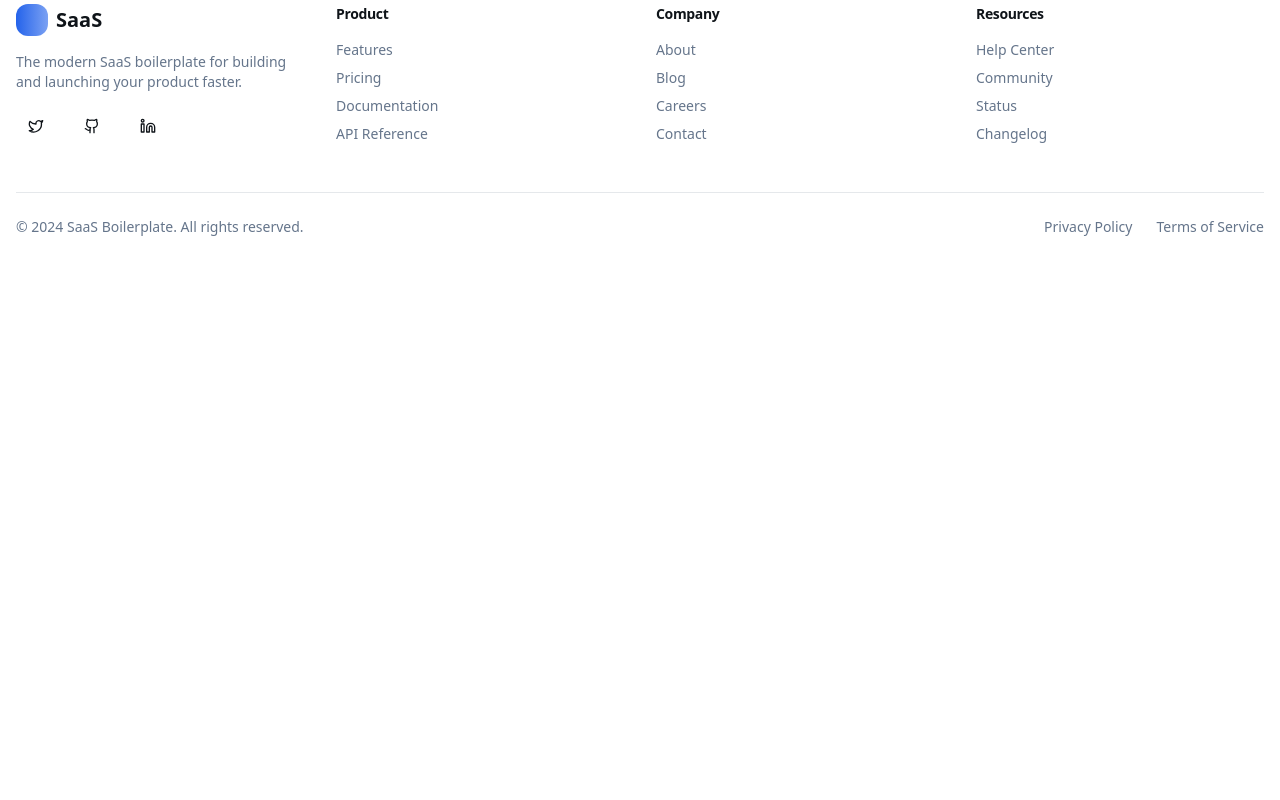
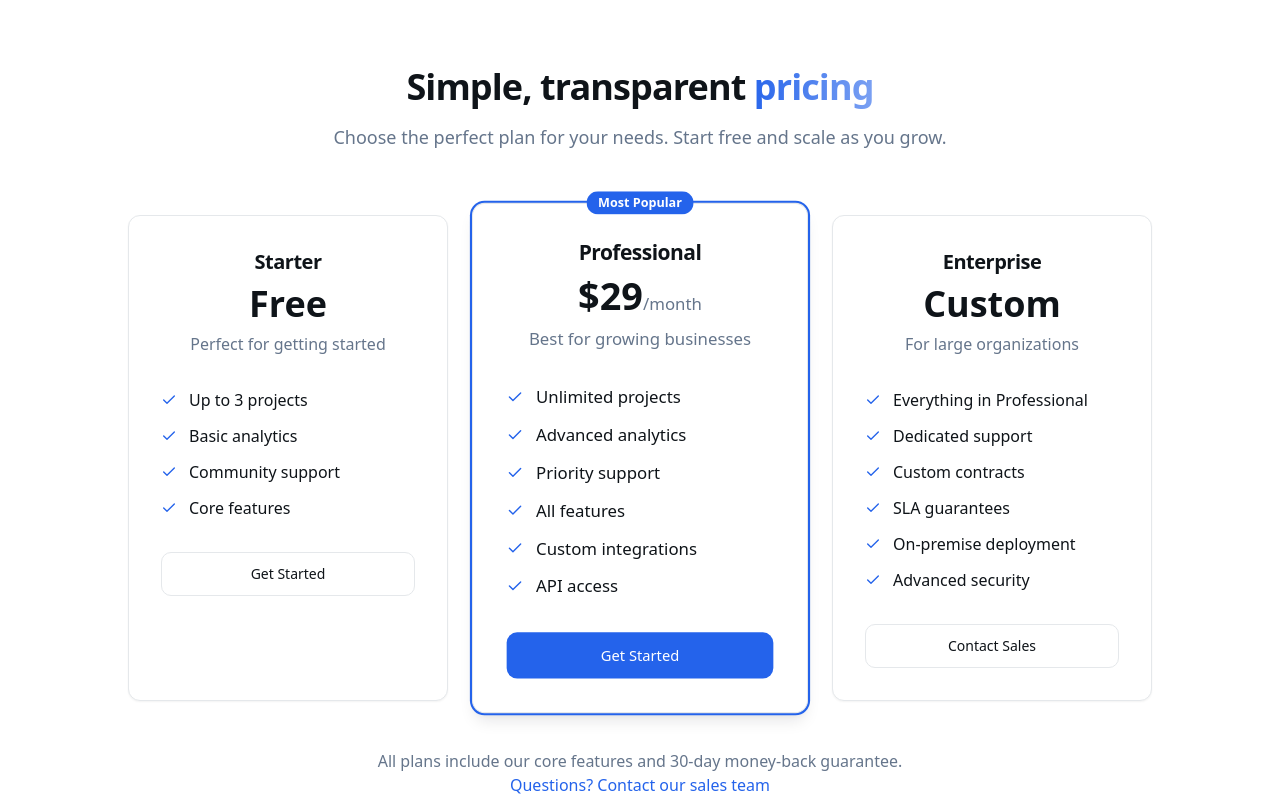
Before and after one commit to Will12312/notion-render-v0-kit, a React (Vite) app: page / in a window 1280 px wide. Shown: the part 1760-2560 px from the top of the page. Before the commit the page ends 2021 px from the top, so only its background shows below. Built offline with nearby package versions, Linux system fonts and the light colour scheme.

Commit message:
Add pricing section
Add the pricing section to the homepage.

```diff
--- a/src/components/ui/pricing-section.tsx
+++ b/src/components/ui/pricing-section.tsx
@@ -1,34 +1,33 @@
 import { Button } from "@/components/ui/button";
-import { Check, Star } from "lucide-react";
+import { Card } from "@/components/ui/card";
+import { Badge } from "@/components/ui/badge";
+import { Check } from "lucide-react";
 
 const PricingSection = () => {
   const plans = [
     {
       name: "Starter",
-      price: "$29",
-      period: "/month",
+      price: "Free",
       description: "Perfect for getting started",
       features: [
-        "Up to 1,000 users",
+        "Up to 3 projects",
         "Basic analytics",
-        "Email support",
-        "Standard integrations",
-        "Mobile app access"
+        "Community support",
+        "Core features"
       ],
       popular: false
     },
     {
       name: "Professional",
-      price: "$99",
+      price: "$29",
       period: "/month",
-      description: "For growing businesses",
+      description: "Best for growing businesses",
       features: [
-        "Up to 10,000 users",
+        "Unlimited projects",
         "Advanced analytics",
         "Priority support",
+        "All features",
         "Custom integrations",
-        "Advanced security",
-        "Team collaboration",
         "API access"
       ],
       popular: true
@@ -36,67 +35,58 @@ const PricingSection = () => {
     {
       name: "Enterprise",
       price: "Custom",
-      period: "",
       description: "For large organizations",
       features: [
-        "Unlimited users",
-        "Custom analytics",
-        "24/7 phone support",
-        "Custom development",
-        "SOC 2 compliance",
-        "Dedicated success manager",
-        "On-premise deployment"
+        "Everything in Professional",
+        "Dedicated support",
+        "Custom contracts",
+        "SLA guarantees",
+        "On-premise deployment",
+        "Advanced security"
       ],
       popular: false
     }
   ];
 
   return (
-    <section id="pricing" className="py-20 md:py-28 bg-gradient-subtle">
-      <div className="container-modern">
+    <section id="pricing" className="py-20 md:py-28">
+      <div className="container mx-auto px-4">
         {/* Section header */}
         <div className="mx-auto max-w-2xl text-center mb-16">
           <h2 className="text-balance mb-4 text-3xl font-semibold tracking-tight text-foreground md:text-4xl">
             Simple, transparent
-            <span className="gradient-text"> pricing</span>
+            <span className="bg-gradient-to-r from-primary to-primary/60 bg-clip-text text-transparent"> pricing</span>
           </h2>
           <p className="text-balance text-lg text-muted-foreground">
             Choose the perfect plan for your needs.
-            Upgrade or downgrade at any time.
+            Start free and scale as you grow.
           </p>
         </div>
 
         {/* Pricing cards */}
-        <div className="grid gap-8 lg:grid-cols-3">
-          {plans.map((plan) => (
-            <div
-              key={plan.name}
-              className={`card-modern p-8 relative ${
-                plan.popular ? "ring-2 ring-primary scale-105" : ""
-              }`}
-            >
-              {/* Popular badge */}
+        <div className="grid gap-8 md:grid-cols-2 lg:grid-cols-3 max-w-5xl mx-auto">
+          {plans.map((plan, index) => (
+            <Card key={plan.name} className={`relative p-8 ${plan.popular ? 'ring-2 ring-primary shadow-lg scale-105' : ''}`}>
               {plan.popular && (
-                <div className="absolute -top-4 left-1/2 -translate-x-1/2">
-                  <div className="inline-flex items-center rounded-full bg-primary px-3 py-1 text-sm font-medium text-primary-foreground">
-                    <Star className="mr-1 h-3 w-3 fill-current" />
-                    Most Popular
-                  </div>
-                </div>
+                <Badge className="absolute -top-3 left-1/2 -translate-x-1/2">
+                  Most Popular
+                </Badge>
               )}
 
               {/* Plan header */}
               <div className="text-center mb-8">
-                <h3 className="text-lg font-semibold text-foreground mb-2">
+                <h3 className="text-xl font-semibold text-foreground mb-2">
                   {plan.name}
                 </h3>
                 <div className="mb-2">
                   <span className="text-4xl font-bold text-foreground">
                     {plan.price}
                   </span>
-                  <span className="text-muted-foreground">
-                    {plan.period}
-                  </span>
+                  {plan.period && (
+                    <span className="text-muted-foreground">
+                      {plan.period}
+                    </span>
+                  )}
                 </div>
                 <p className="text-muted-foreground">
                   {plan.description}
@@ -105,35 +95,34 @@ const PricingSection = () => {
 
               {/* Features */}
               <ul className="space-y-3 mb-8">
-                {plan.features.map((feature) => (
-                  <li key={feature} className="flex items-center">
-                    <Check className="mr-3 h-4 w-4 text-primary flex-shrink-0" />
-                    <span className="text-sm text-muted-foreground">
-                      {feature}
-                    </span>
+                {plan.features.map((feature, featureIndex) => (
+                  <li key={featureIndex} className="flex items-center gap-3">
+                    <Check className="h-4 w-4 text-primary flex-shrink-0" />
+                    <span className="text-foreground">{feature}</span>
                   </li>
                 ))}
               </ul>
 
               {/* CTA Button */}
               <Button
-                className={`w-full ${
-                  plan.popular
-                    ? "bg-primary hover:bg-primary/90"
-                    : "bg-secondary hover:bg-secondary/80 text-secondary-foreground"
-                }`}
+                className="w-full"
+                variant={plan.popular ? "default" : "outline"}
                 size="lg"
               >
                 {plan.name === "Enterprise" ? "Contact Sales" : "Get Started"}
               </Button>
-            </div>
+            </Card>
           ))}
         </div>
 
-        {/* Bottom note */}
+        {/* Bottom text */}
         <div className="text-center mt-12">
-          <p className="text-sm text-muted-foreground">
-            All plans include a 14-day free trial. No credit card required.
+          <p className="text-muted-foreground">
+            All plans include our core features and 30-day money-back guarantee.
+            <br />
+            <a href="#" className="text-primary hover:underline">
+              Questions? Contact our sales team
+            </a>
           </p>
         </div>
       </div>
--- a/src/pages/Index.tsx
+++ b/src/pages/Index.tsx
@@ -1,6 +1,7 @@
 import Navigation from "@/components/ui/navigation";
 import HeroSection from "@/components/ui/hero-section";
 import FeaturesSection from "@/components/ui/features-section";
+import PricingSection from "@/components/ui/pricing-section";
 import Footer from "@/components/ui/footer";
 
 const Index = () => {
@@ -10,6 +11,7 @@ const Index = () => {
       <main>
         <HeroSection />
         <FeaturesSection />
+        <PricingSection />
       </main>
       <Footer />
     </div>
```
